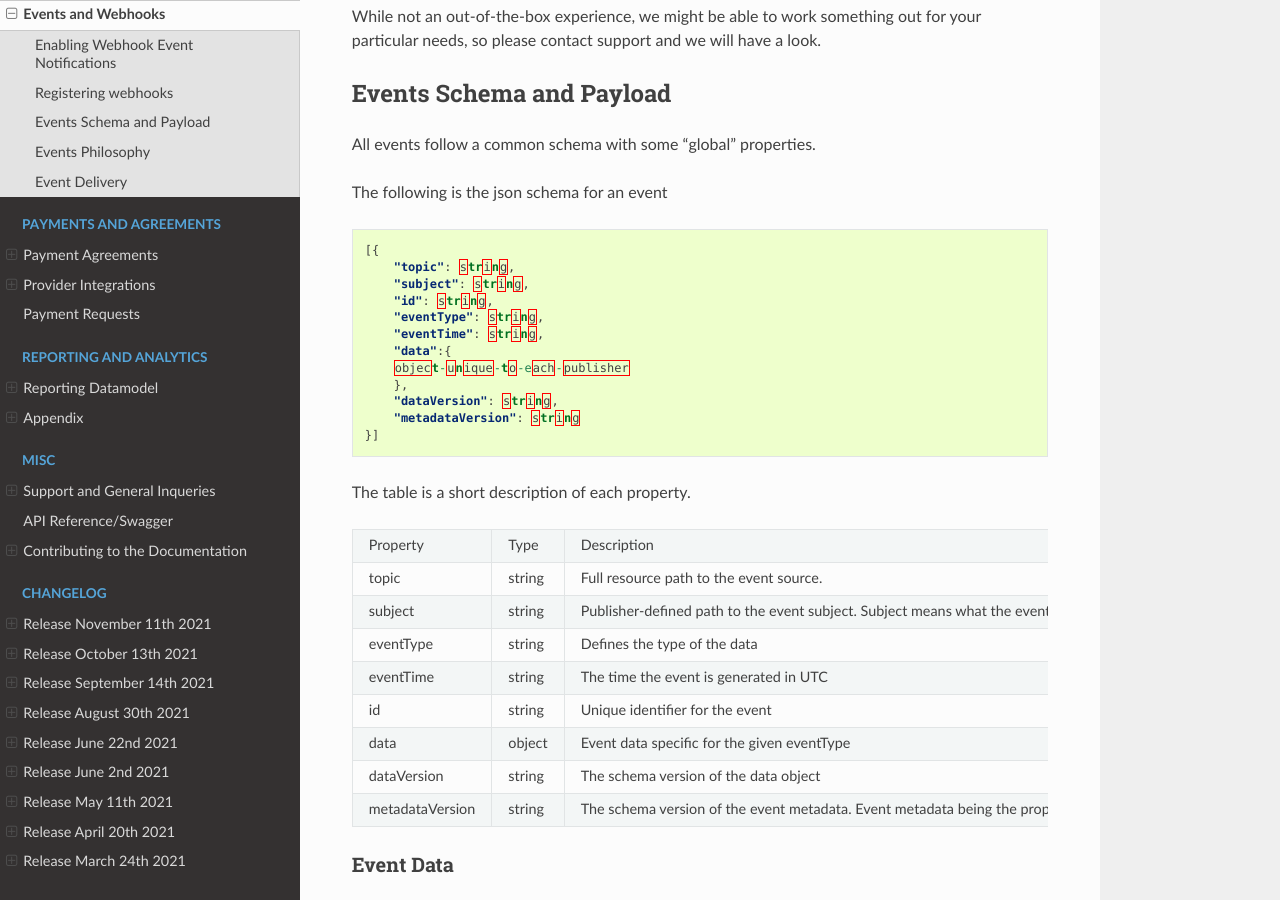
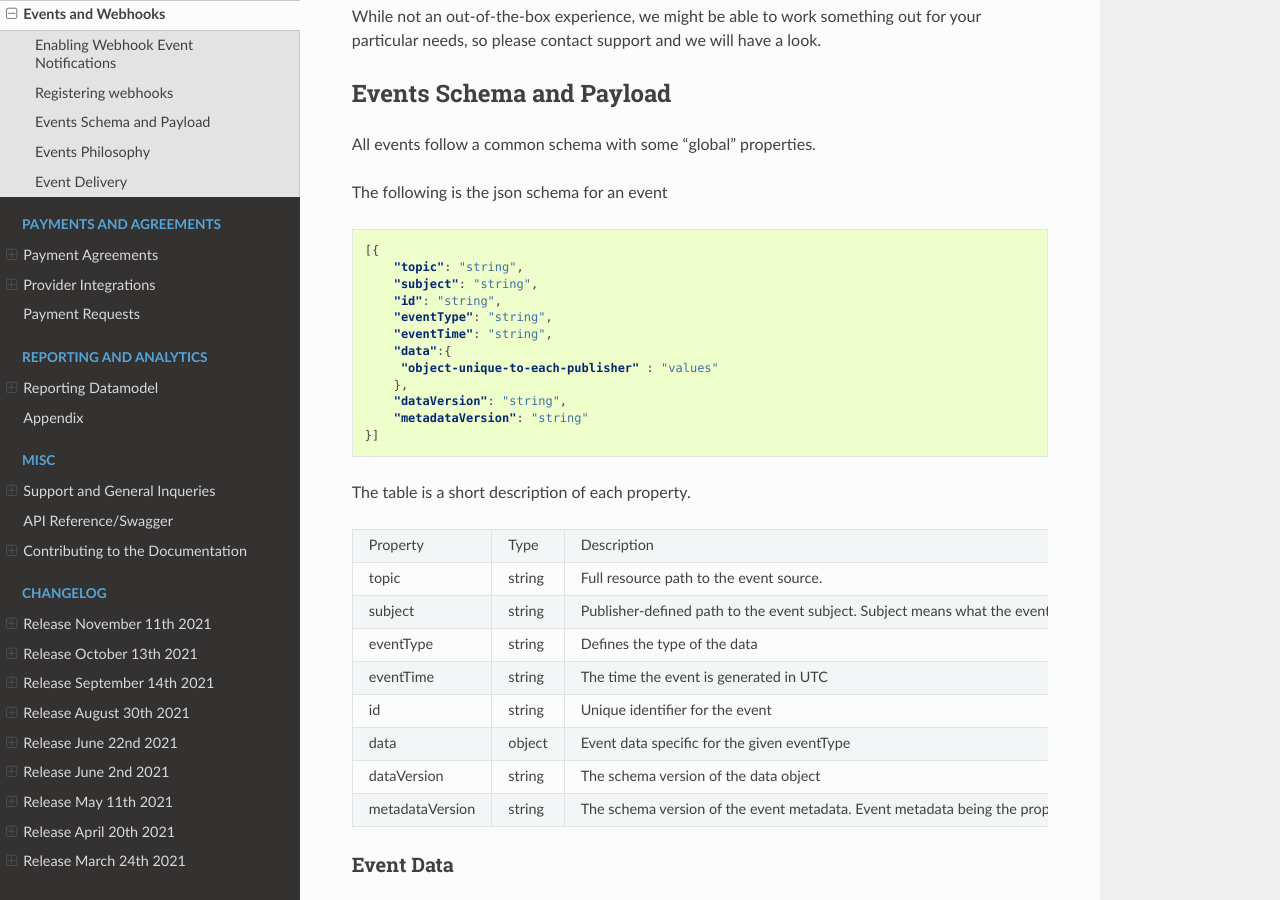
Before and after one commit to infosoftas/info-subscription-doc, a Sphinx documentation site: the page built from source/events/events-introduction.rst, in a window 1280 px wide and 900 px high, scrolled down 2883 px. Built offline with Sphinx 7.4.7 and the Read the Docs theme 2.0.0, drawn with Linux system fonts in a browser that asks for light colours; formulas are drawn with MathJax 3.

```diff
--- a/source/events/events-introduction.rst
+++ b/source/events/events-introduction.rst
@@ -118,17 +118,19 @@ The following is the json schema for an event
     :name: Event Schema
 
     [{
-        "topic": string,
-        "subject": string,
-        "id": string,
-        "eventType": string,
-        "eventTime": string,
+        "topic": "string",
+        "subject": "string",
+        "id": "string",
+        "eventType": "string",
+        "eventTime": "string",
         "data":{
-        object-unique-to-each-publisher
+         "object-unique-to-each-publisher" : "values"
         },
-        "dataVersion": string,
-        "metadataVersion": string
+        "dataVersion": "string",
+        "metadataVersion": "string"
     }]
+
+
 
 The table is a short description of each property.
 
```
Also changed, not shown: source/general/auth.rst (+0 -11 lines), source/reporting/Report database.rst (+42 -53 lines), source/subscribers/users/authentication.rst (+4 -4 lines), source/general/what-is-info-subscription.rst (line endings or trailing spaces).
